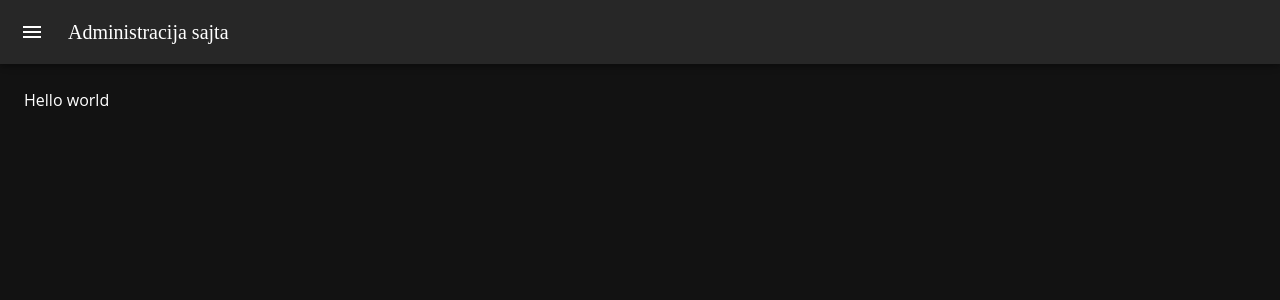
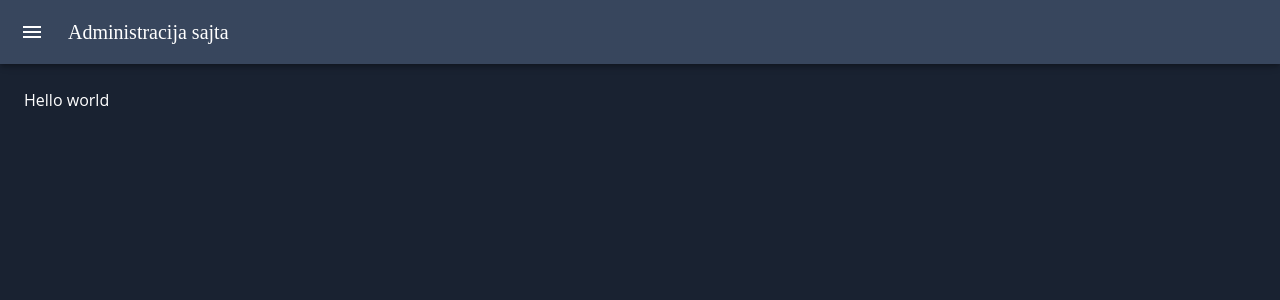
Before and after one commit to SashaMyshkin/administration-teatar-011, a Next.js app: page / in a window 1280 px wide. Shown: the top 300 px of the page. Built offline with nearby package versions, Linux system fonts and the light colour scheme; what @mui/material-nextjs would draw is missing.

Commit message:
theme changed

```diff
--- a/src/theme.ts
+++ b/src/theme.ts
@@ -5,10 +5,14 @@ const defaultTheme = createTheme({
   palette: {
     mode: 'dark',
     primary: {
-      main: '#3f51b5',
+      main: '#5893df',
     },
     secondary: {
-      main: '#f50057',
+      main: '#2ec5d3',
+    },
+    background: {
+      default: '#192231',
+      paper: '#24344d',
     },
   },
   typography: {
```
